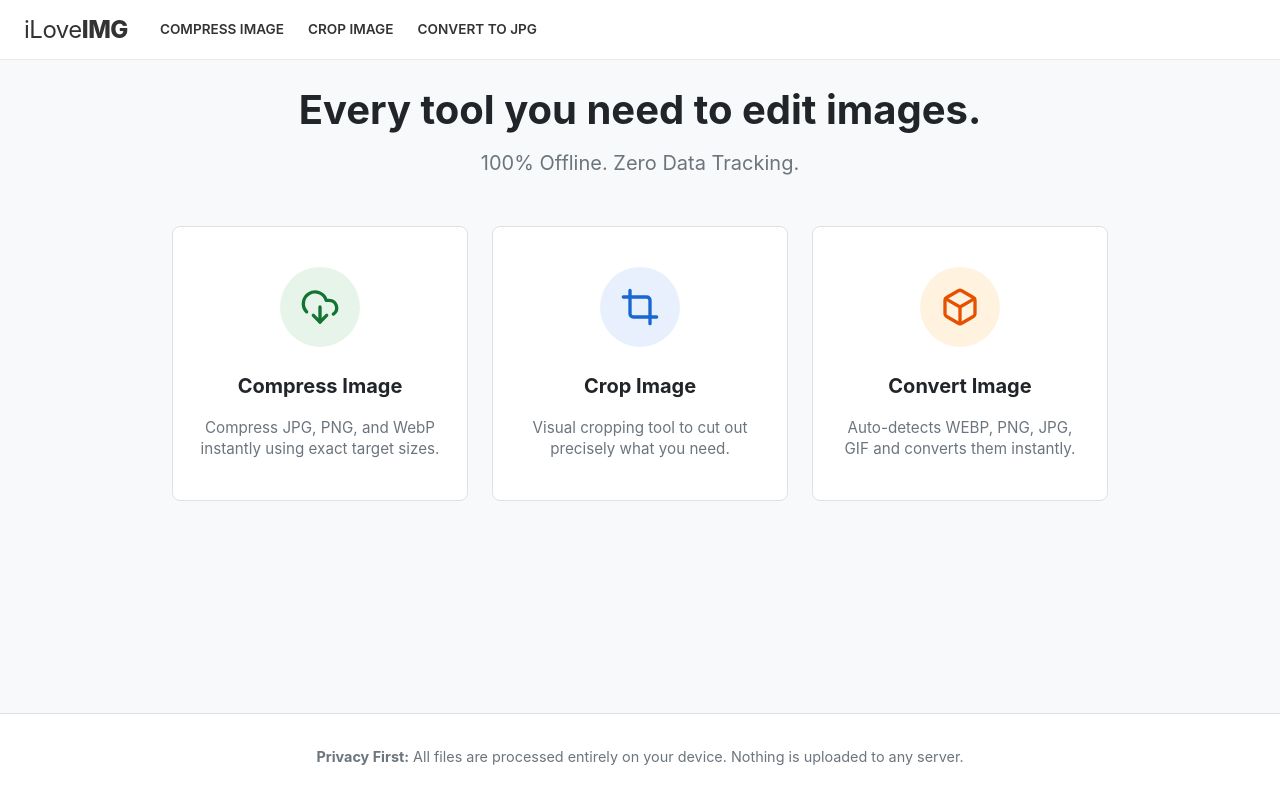
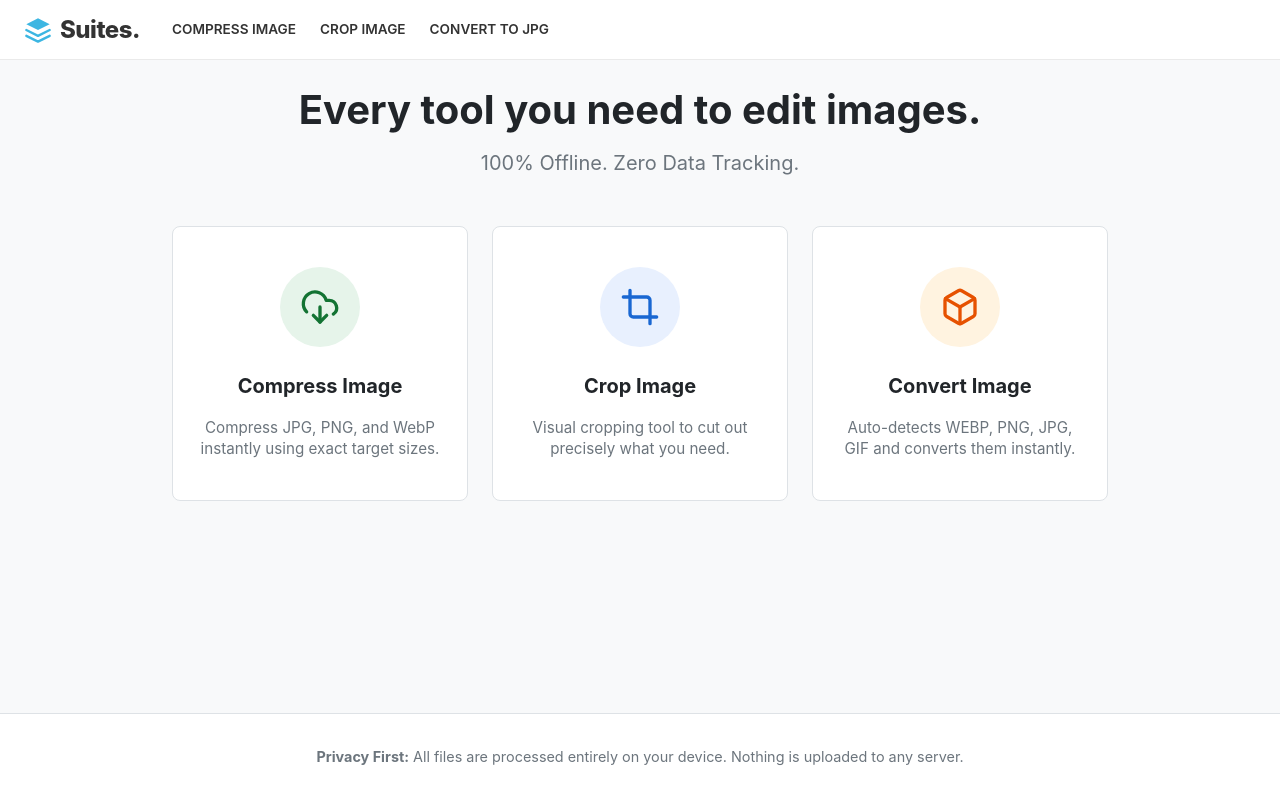
Before and after one commit to HarshSalunkhe2005/Suites, a React (Vite) app: page / in a window 1280 px wide. Built offline with nearby package versions, Linux system fonts and the light colour scheme.

Commit message:
restore suites name and add logo

```diff
--- a/src/App.jsx
+++ b/src/App.jsx
@@ -11,7 +11,11 @@ function App() {
       <header className="header">
         <div className="header-content">
           <Link to="/" className="logo-section" style={{textDecoration: 'none'}}>
-            <h1 className="logo"><span style={{fontWeight: 400}}>iLove</span>IMG</h1>
+            <svg width="28" height="28" viewBox="0 0 24 24" fill="none" xmlns="http://www.w3.org/2000/svg" style={{marginRight: '8px'}}>
+              <path d="M12 2L2 7l10 5 10-5-10-5z" fill="#3CB6E2"/>
+              <path d="M2 17l10 5 10-5M2 12l10 5 10-5" stroke="#3CB6E2" strokeWidth="2" strokeLinecap="round" strokeLinejoin="round"/>
+            </svg>
+            <h1 className="logo">Suites.</h1>
           </Link>
           <nav className="main-nav">
             <Link to="/compress" className="nav-link">Compress IMAGE</Link>
```
